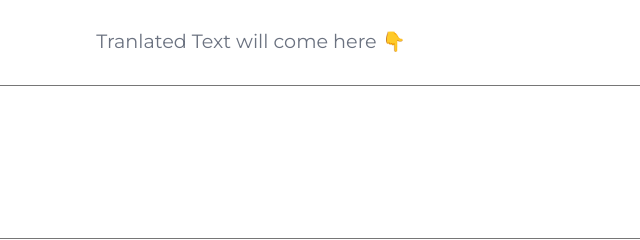
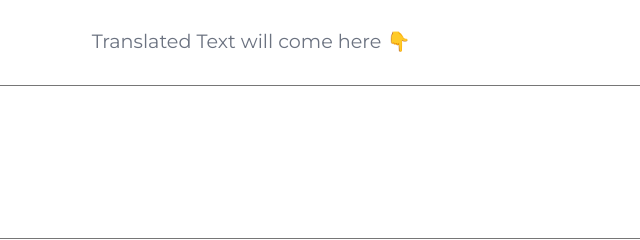
Before and after one commit to eshaansinghparihar/BananaSpeak, a plain HTML site: page index.html in a window 1280 px wide. Shown: the part 417-657 px from the top of the page, 389-1029 px from the left. Drawn offline with Linux system fonts and the light colour scheme.

Commit message:
Minor fix

```diff
--- a/index.html
+++ b/index.html
@@ -17,7 +17,7 @@
             <button class="button vertical-center"id="translate-btn">Translate</button>
         </div>
 
-    <div class="label">Tranlated Text will come here 👇</div>
+    <div class="label">Translated Text will come here 👇</div>
     <div id="banana-output">
         <textarea id="output"
         placeholder="You're translated text will appear here"></textarea>
```
